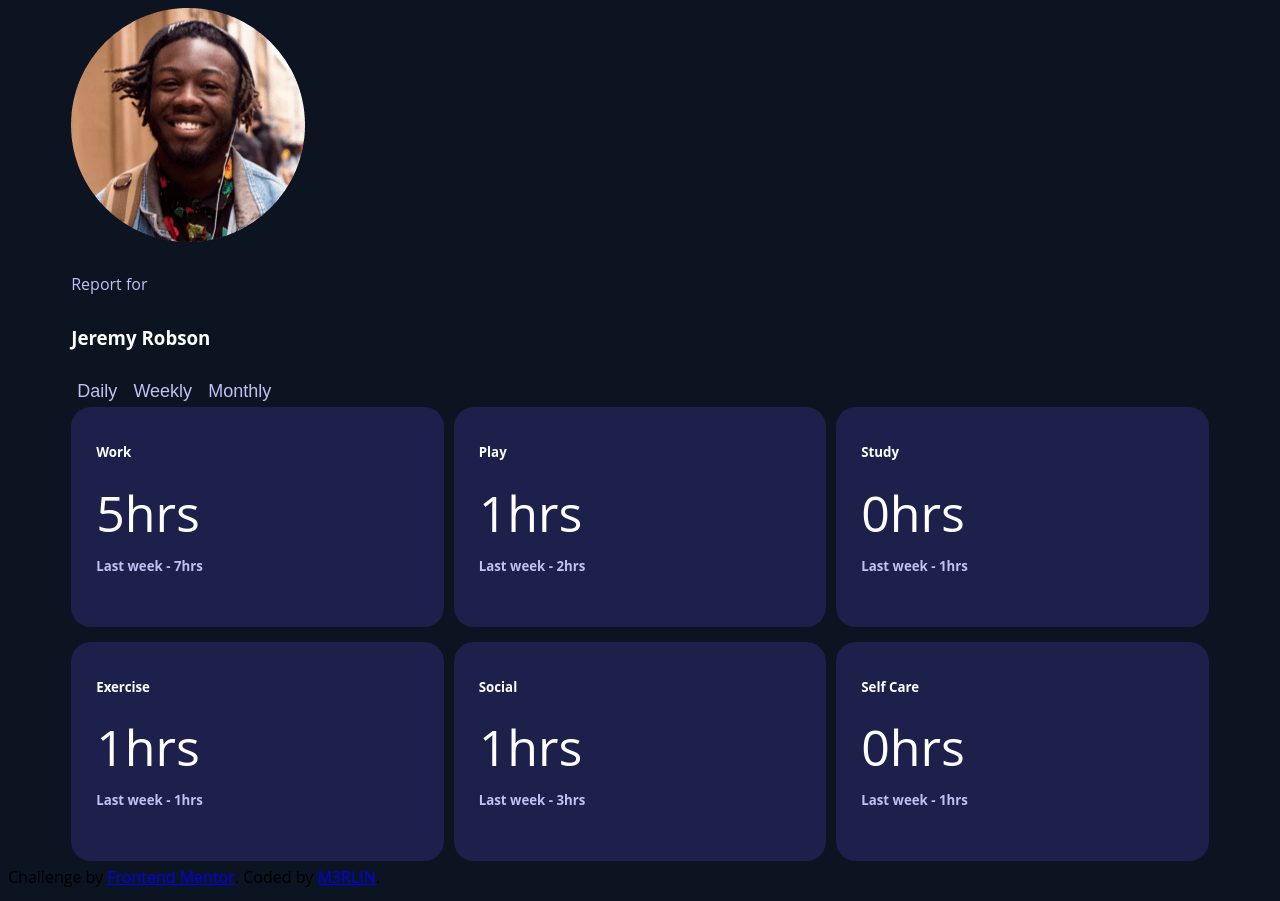
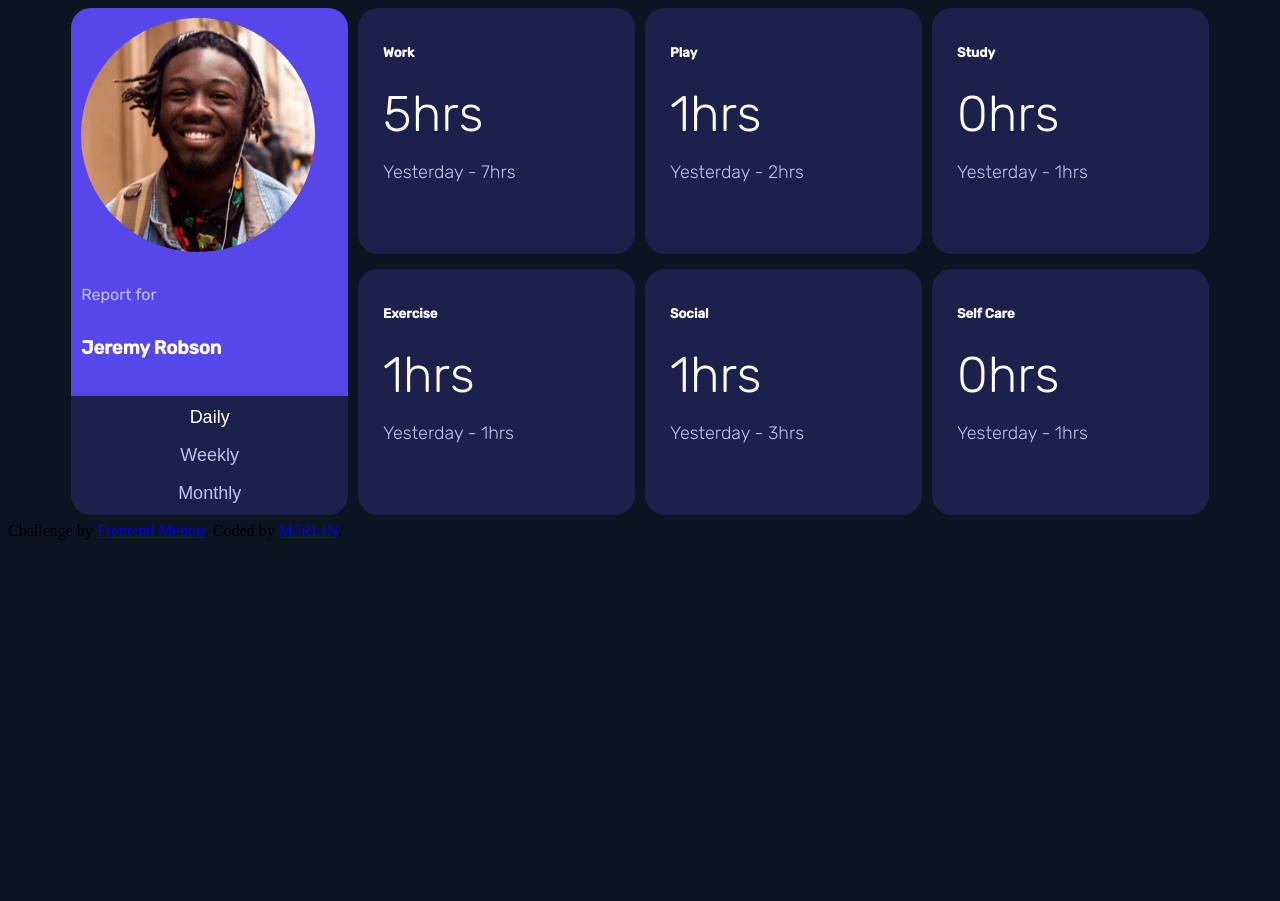
Before and after one commit to JJM3RLIN/Front-end-mentor-challenge., a plain HTML site: page index.html in a window 1280 px wide. After the commit the page ends 800 px from the top, so only its background shows below. Drawn offline with Linux system fonts and the light colour scheme.

Commit message:
fixedLast

```diff
--- a/index.html
+++ b/index.html
@@ -13,7 +13,40 @@
 
  <main class="contenedor">
   <div class="contenido">
-    <div class="user">
+      <div class="exercise seccion" id ="paso-1">
+        <div class="user">
+          <div class="user-data">
+            <img src="images/image-jeremy.png" alt="user">
+            <div class="user-info">
+              <p>Report for</p>
+              <h3>Jeremy <span>Robson</span></h3>
+            </div>
+         </div> <!--end of user-data-->
+        <div class="time">
+          <button type="button" data-paso = "1">Daily</button>
+          <button type="button" data-paso="2">Weekly</button>
+          <button type="button" data-paso="3">Monthly</button>
+        </div> <!--end of time-->
+         </div>
+      </div>   <!--Aqui deben ir las tarjetas-->
+      <div class="exercise-weekly seccion" id ="paso-2">
+        <div class="user">
+          <div class="user-data">
+            <img src="images/image-jeremy.png" alt="user">
+            <div class="user-info">
+              <p>Report for</p>
+              <h3>Jeremy <span>Robson</span></h3>
+            </div>
+         </div> <!--end of user-data-->
+        <div class="time">
+          <button type="button" data-paso = "1">Daily</button>
+          <button type="button" data-paso="2" class="activo">Weekly</button>
+          <button type="button" data-paso="3">Monthly</button>
+        </div> <!--end of time-->
+         </div>
+      </div>
+      <div class="exercise-monthly seccion" id ="paso-3">
+         <div class="user">
      <div class="user-data">
        <img src="images/image-jeremy.png" alt="user">
        <div class="user-info">
@@ -24,12 +57,10 @@
    <div class="time">
      <button type="button" data-paso = "1">Daily</button>
      <button type="button" data-paso="2">Weekly</button>
-     <button type="button" data-paso="3">Monthly</button>
+     <button type="button" data-paso="3" class="activo">Monthly</button>
    </div> <!--end of time-->
     </div>
-      <div class="exercise seccion" id ="paso-1"></div>   <!--Aqui deben ir las tarjetas-->
-      <div class="exercise-weekly seccion" id ="paso-2"></div>
-      <div class="exercise-monthly seccion" id ="paso-3"></div>
+      </div>
    </div>
  </main>
  <div class="attribution">
--- a/main.js
+++ b/main.js
@@ -11,68 +11,17 @@ async function mostarInfo(){
         db.forEach(element => {
             const {title, timeframes} = element;
             const padre = document.querySelector('.exercise')
-            const titulo = document.createElement('H5');
-            const horas = document.createElement('P')
-            const anterior = document.createElement('H5');
-            const contenedorInfo = document.createElement('DIV');
-            const contenedorTitulo = document.createElement('DIV');
-            const card = document.createElement('DIV');
-            titulo.textContent = title;
-            horas.textContent =  `${timeframes.daily.current}hrs`;
-            anterior.textContent = `Last week - ${timeframes.daily.previous}hrs`;
-            contenedorTitulo.appendChild(titulo);
-            contenedorTitulo.classList.add('display');
-             contenedorInfo.appendChild(horas);
-             contenedorInfo.classList.add('card-text');
-            contenedorInfo.appendChild(anterior);
-            card.appendChild(contenedorTitulo);
-            card.appendChild(contenedorInfo);
-            card.classList.add('card');
-            padre.appendChild(card);
+            addElements(padre, timeframes.daily.current, timeframes.daily.previous, title, "Yesterday");
          });
          db.forEach(element => {
             const {title, timeframes} = element;
             const weekly = document.querySelector('.exercise-weekly')
-            const titulo = document.createElement('H5');
-            const horas = document.createElement('P')
-            const anterior = document.createElement('H5');
-            const contenedorInfo = document.createElement('DIV');
-            const contenedorTitulo = document.createElement('DIV');
-            const card = document.createElement('DIV');
-            titulo.textContent = title;
-            horas.textContent =  `${timeframes.weekly.current}hrs`;
-            anterior.textContent = `Last week - ${timeframes.weekly.previous}hrs`;
-            contenedorTitulo.appendChild(titulo);
-            contenedorTitulo.classList.add('display');
-             contenedorInfo.appendChild(horas);
-             contenedorInfo.classList.add('card-text');
-            contenedorInfo.appendChild(anterior);
-            card.appendChild(contenedorTitulo);
-            card.appendChild(contenedorInfo);
-            card.classList.add('card');
-            weekly.appendChild(card);
+            addElements(weekly, timeframes.weekly.current, timeframes.weekly.previous, title,"Last week");
          });
          db.forEach(element => {
             const {title, timeframes} = element;
             const monthly = document.querySelector('.exercise-monthly')
-            const titulo = document.createElement('H5');
-            const horas = document.createElement('P')
-            const anterior = document.createElement('H5');
-            const contenedorInfo = document.createElement('DIV');
-            const contenedorTitulo = document.createElement('DIV');
-            const card = document.createElement('DIV');
-            titulo.textContent = title;
-            horas.textContent =  `${timeframes.monthly.current}hrs`;
-            anterior.textContent = `Last week - ${timeframes.monthly.previous}hrs`;
-            contenedorTitulo.appendChild(titulo);
-            contenedorTitulo.classList.add('display');
-             contenedorInfo.appendChild(horas);
-             contenedorInfo.classList.add('card-text');
-            contenedorInfo.appendChild(anterior);
-            card.appendChild(contenedorTitulo);
-            card.appendChild(contenedorInfo);
-            card.classList.add('card');
-            monthly.appendChild(card);
+            addElements(monthly, timeframes.monthly.current, timeframes.monthly.previous, title, "Last month")
          });
     }
     catch(error){
@@ -80,10 +29,31 @@ async function mostarInfo(){
     }
 
 }
+function addElements(padre,horasT, anteriorT, tituloT, last){
+    const titulo = document.createElement('H5');
+    const horas = document.createElement('P')
+    const anterior = document.createElement('H5');
+    const contenedorInfo = document.createElement('DIV');
+    const contenedorTitulo = document.createElement('DIV');
+    const card = document.createElement('DIV');
+    titulo.textContent = tituloT;
+    horas.textContent =  `${horasT}hrs`;
+    anterior.textContent = `${last} - ${anteriorT}hrs`;
+    contenedorTitulo.appendChild(titulo);
+    contenedorTitulo.classList.add('display');
+     contenedorInfo.appendChild(horas);
+     contenedorInfo.classList.add('card-text');
+    contenedorInfo.appendChild(anterior);
+    card.appendChild(contenedorTitulo);
+    card.appendChild(contenedorInfo);
+    card.classList.add('card');
+    padre.appendChild(card);
+}
 function mostrarSeccion(){
     const seccionActual = document.querySelector(`#paso-${seccion}`);
      seccionActual.classList.add('mostrar-seccion');
-     seccionActual.classList.add('activo');
+     const btnActual = document.querySelector(`[data-paso= "${seccion}"]`)
+     btnActual.classList.add('activo');
 }
 function cambiarSeccion(){
     const buttons = document.querySelectorAll('.time button');
@@ -99,7 +69,6 @@ function cambiarSeccion(){
 
             const sec = document.querySelector(`#paso-${seccion}`);
             sec.classList.add('mostrar-seccion');
-            boton.classList.add('activo');
             mostrarSeccion()
 
         });
--- a/styles.css
+++ b/styles.css
@@ -1,6 +1,6 @@
+@import url('https://fonts.googleapis.com/css2?family=Rubik:wght@300;400;500&display=swap');
 :root{
-    --fuenteHeading: 'PT Sans', sans-serif;
-    --fuenteParrafos: 'Open Sans', sans-serif;
+    --fuenteP:'Rubik', sans-serif;
     /*Colores*/
     --bg: #0c1421;
     --moradoOscuro: #1d204b;
@@ -29,9 +29,11 @@ body{
     margin: 0 auto;
 }
 h1,h2,h3,h4,h5{
+    font-family: var(--fuenteP);
     color: var(--blanco);
 }
 p{
+    font-family: var(--fuenteP);
     color: var(--pTime);
     z-index: 10;
 }
@@ -49,9 +51,21 @@ button{
 .activo{
     color: var(--blanco);
 }
+.user-data{
+    background-color: var(--morado);
+    border-radius:  2rem 2rem 0 0;
+    padding: 1rem;
+}
+.time{
+    border-radius: 0 0 2rem 2rem;
+    background-color: var(--moradoOscuro);
+    display: flex;
+    justify-content: space-evenly;
+    align-items: center;
+}
 .card{
     background-color: var(--moradoOscuro);
-    border-radius: 20px;
+    border-radius: 2rem;
     padding: 1rem;
 }
 .card:hover{
@@ -60,7 +74,7 @@ button{
 .card p{
     font-size: 5rem;
     color: var(--blanco);
-    font-weight: 500;
+    font-weight: 300;
     margin: 0;
 }
 .card-text{
@@ -73,6 +87,8 @@ button{
 .card-text h5{
     margin-top: -1rem;
     color: var(--pTime);
+    font-size: 1.8rem;
+    font-weight: 300;
 }
 .display{
     padding: 0 1.5rem;
@@ -100,18 +116,22 @@ button{
     padding: 1.5rem;
     margin-top: -4rem;
     }
-
+    .time{
+        display: grid;
+        grid-template-rows: repeat(3, 1fr);
+        row-gap: 1.5rem;
+        padding: 1rem;
+    }
     .seccion{
         display: none;
     }
 
     .mostrar-seccion{
         display: grid !important;
-        grid-template-columns: repeat(3, 1fr);
+        grid-template-columns: repeat(4, 1fr);
         column-gap: 1rem;
     }
+    .user{
+        grid-row: 1 / 3;
+    }
  }
-   /*display: flex;
-    flex-direction: column;
-    padding: 1.5rem;
-    margin-top: -4rem;*/
```
